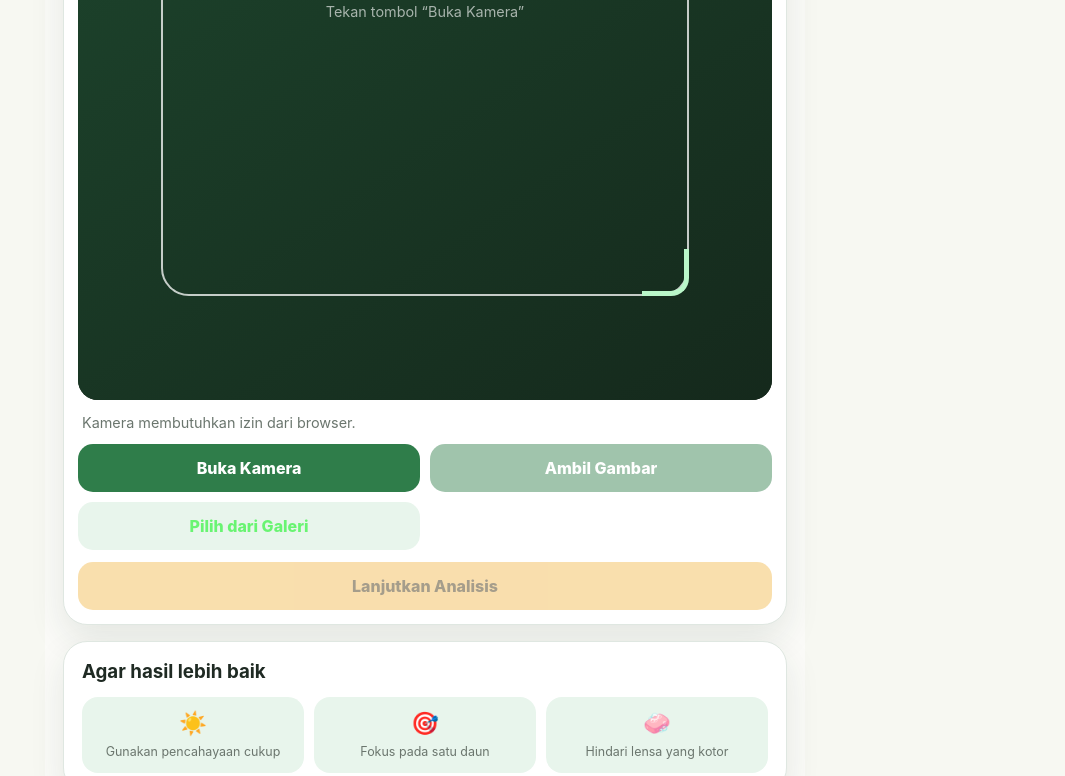
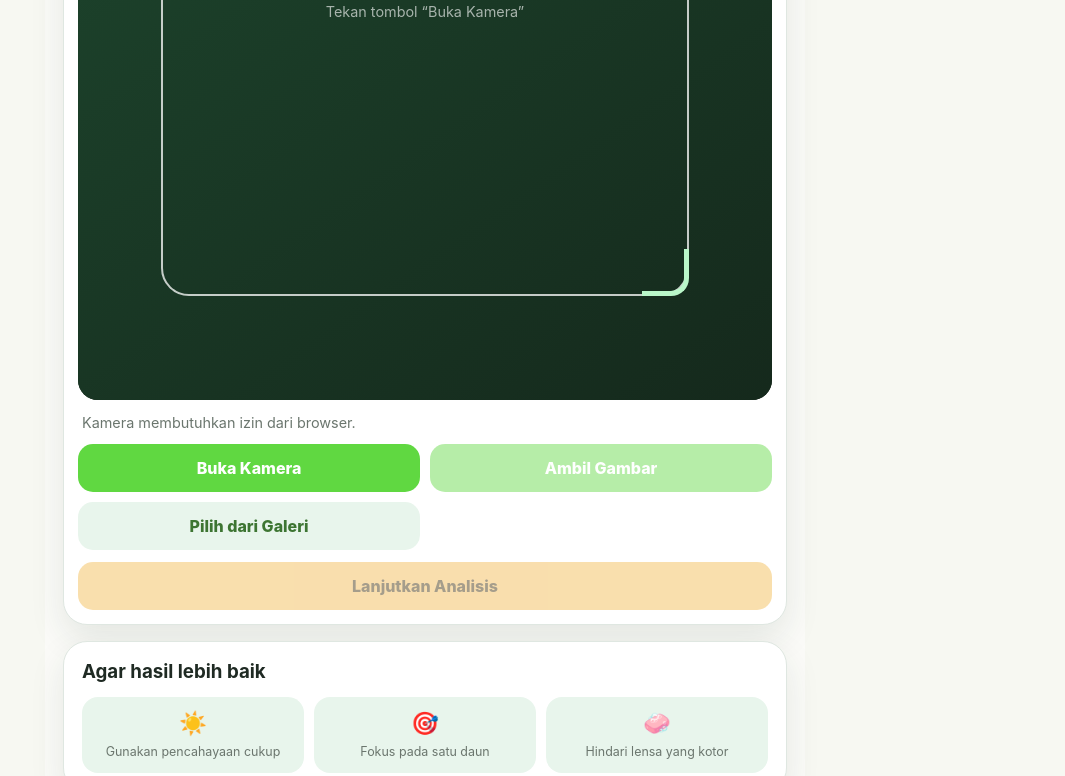
Before and after one commit to firaamdhni/hydro-ai, a plain HTML site: page index.html in a window 1280 px wide. Shown: the part 728-1504 px from the top of the page, without its empty margins (215-1280 px from the left). Drawn offline with Linux system fonts and the light colour scheme.

Commit message:
Update green color variables in style.css

```diff
--- a/css/style.css
+++ b/css/style.css
@@ -1,7 +1,7 @@
 :root {
-  --green-900: #69f472;
-  --green-800: #8dde85;
-  --green-700: #2f7d4a;
+  --green-900: #3d7532;
+  --green-800: #41733d;
+  --green-700: #60d841;
   --green-600: #43945d;
   --green-100: #e8f5ec;
   --cream: #f7f8f2;
```
